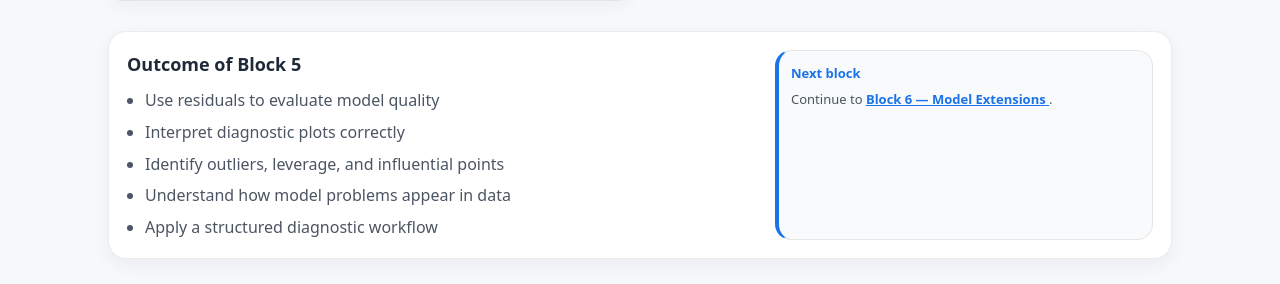
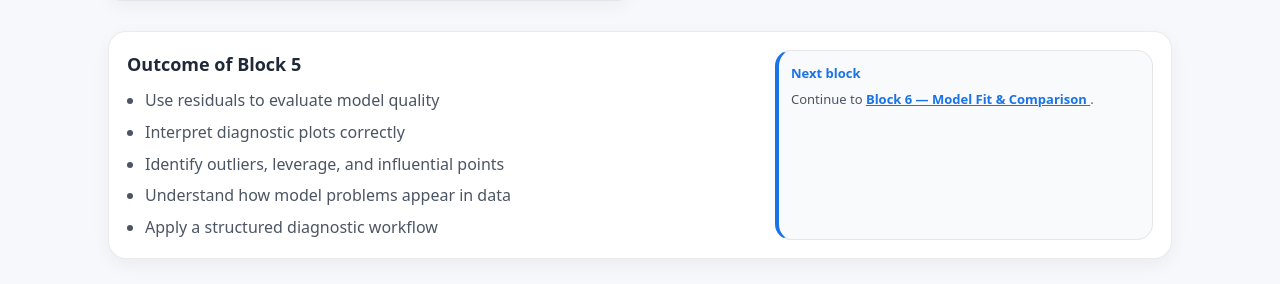
Before and after one commit to ammar-homaida-statistics/easystatisticsacademy, a Jekyll site: the page built from modeling/diagnostics/index.md, in a window 1280 px wide and 900 px high, scrolled down 1363 px. Shown: the part 457-741 px from the top of the window. Built offline with Jekyll 4.4.1, drawn with Linux system fonts in a browser that asks for light colours.

Commit message:
Fix next block button

```diff
--- a/modeling/diagnostics/index.md
+++ b/modeling/diagnostics/index.md
@@ -203,8 +203,8 @@
         <div class="mini-title" style="color:#1a73e8;">Next block</div>
         <div class="mini-body">
           Continue to
-          <a href="/modeling/extensions/" style="color:#1a73e8; text-decoration:underline;">
-            <strong>Block 6 — Model Extensions</strong>
+          <a href="/modeling/model-fit-comparison/" style="color:#1a73e8; text-decoration:underline;">
+            <strong>Block 6 — Model Fit & Comparison</strong>
           </a>.
         </div>
       </div>
```
